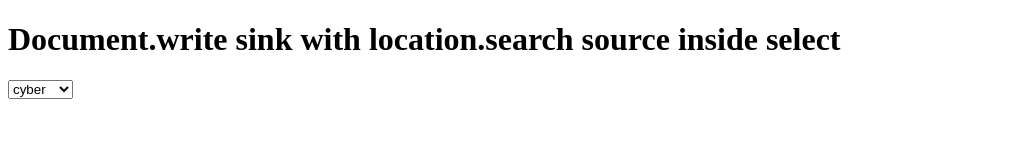
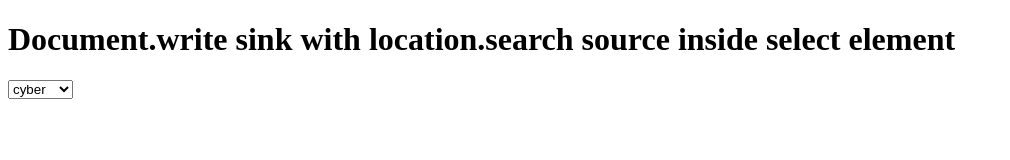
Before and after one commit to p-cap/Portswigger-Academy-Mock, a plain HTML site: page XSS/2/index.html in a window 1280 px wide. Shown: the whole page, without its empty margins (0-1010 px from the left). Drawn offline with Linux system fonts and the light colour scheme.

Commit message:
Update index.html

```diff
--- a/XSS/2/index.html
+++ b/XSS/2/index.html
@@ -7,13 +7,11 @@
     <title>Inside select tag</title>
 </head>
 <body>
-    <h1>Document.write sink with location.search source inside select</h1>
+    <h1>Document.write sink with location.search source inside select element</h1>
     <script>
 
         var pcaps = ["cyber", "appsec", "dev"]
-        // payload = ..?pcap="></select><img%20src=1%20onerror=alert(1)>
         var pcapId = (new URLSearchParams(window.location.search)).get('pcap');
-        //console.log(pcapId)
 
         document.write('<select name="pcap">')
         if (pcapId) {
@@ -29,10 +27,4 @@
         document.write('</select>')
     </script>
 </body>
-
-
 </html>
-
-<!--
-    Once again, this will only work on Chrome
--->
```
